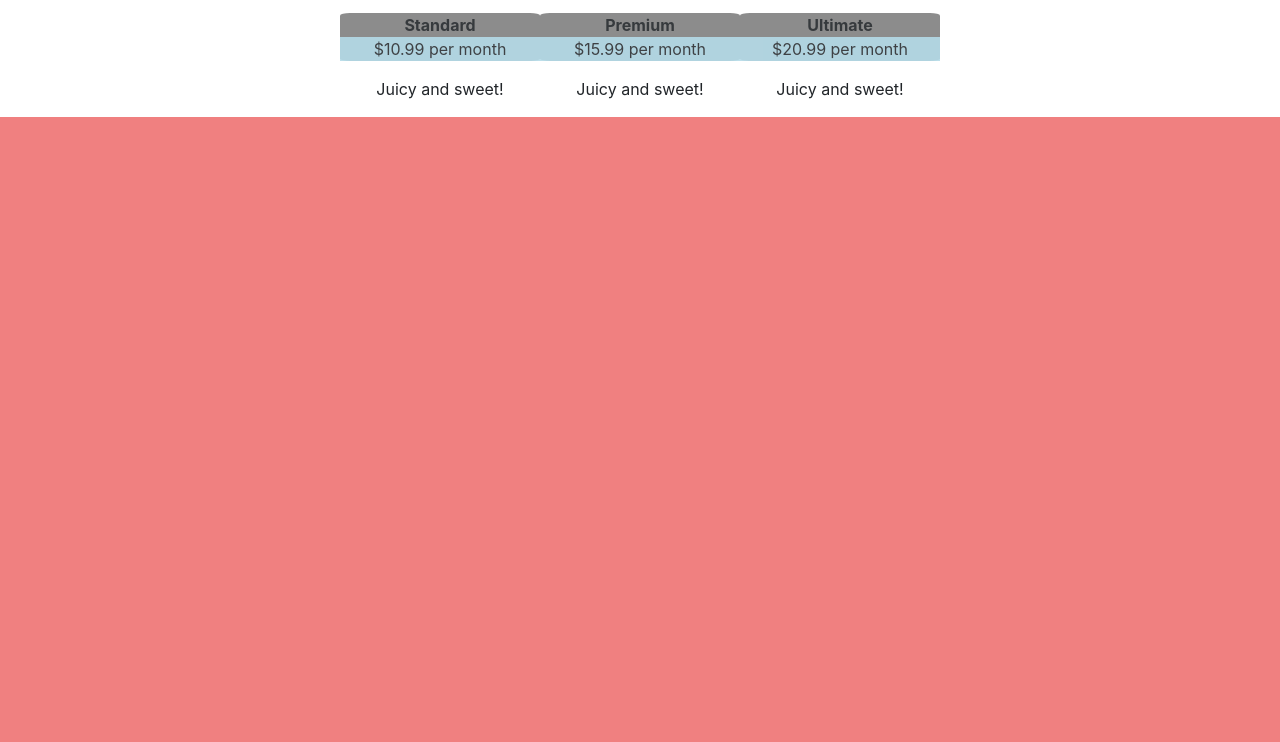
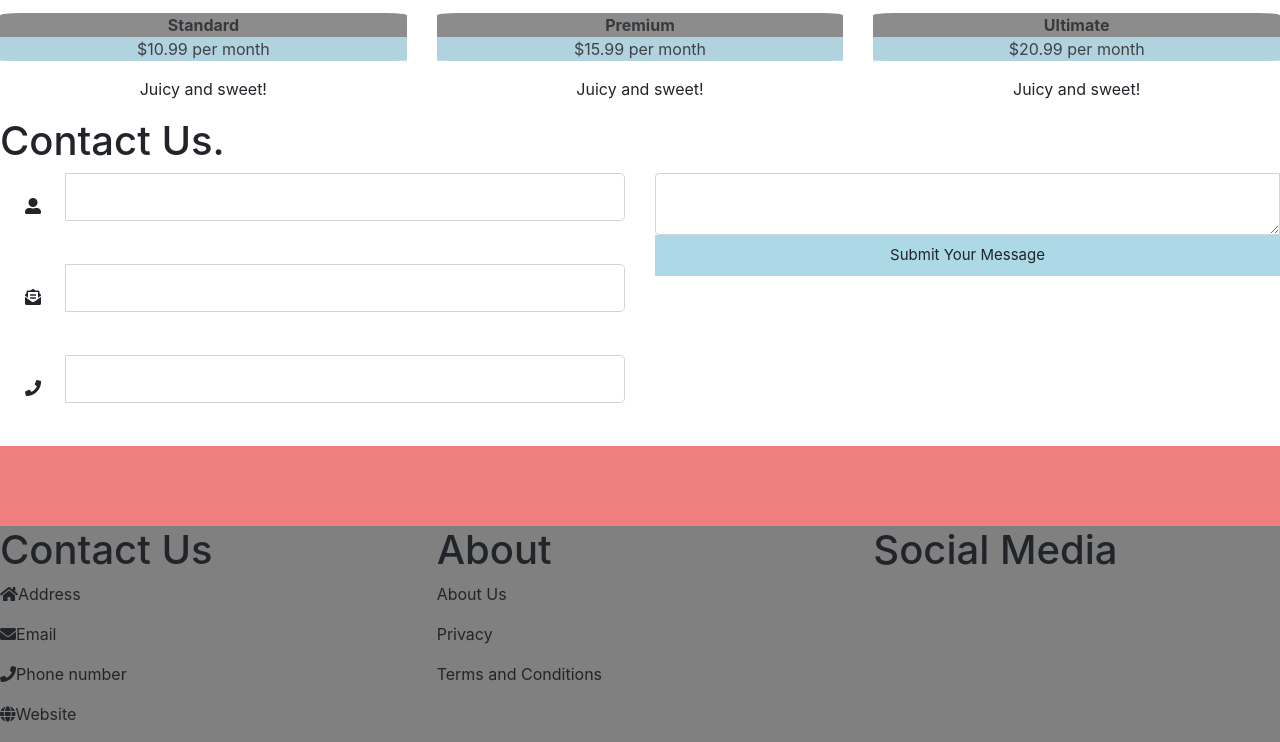
Before and after one commit to ephilip2271/swimming-in-space, a plain HTML site: page index.html in a window 1280 px wide. Shown: the part 735-1477 px from the top of the page. Before the commit the page ends 852 px from the top, so only its background shows below. Drawn offline with nearby package versions, Linux system fonts and the light colour scheme.

Commit message:
added a bunch

```diff
--- a/index.html
+++ b/index.html
@@ -46,12 +46,12 @@
         <h1>Services</h1>
         <p>These are the things we provide.</p>
         <div class="row">
-            <div class="col-mid-6">
+            <div class="col-md-6">
                 <i class="fas fa-desktop"></i>
                 <span><strong>Great Taste</strong></span>
                 <p>Juicy and sweet!</p>
             </div>
-            <div class="col-mid-6">
+            <div class="col-md-6">
                 <i class="fas fa-skull"></i>
                 <span><strong>The color is great.</strong></span>
                 <p>We all love this color.</p>
@@ -59,12 +59,12 @@
             </div>
         </div>
         <div class="row">
-                <div class="col-mid-6">
+            <div class="col-md-6">
                 <i class="fas fa-desktop"></i>
                 <span><strong>Great Taste</strong></span>
                 <p>Juicy and sweet!</p>
             </div>
-                <div class="col-mid-6">
+            <div class="col-md-6">
                 <i class="fas fa-skull"></i>
                 <span><strong>The color is great.</strong></span>
                 <p>We all love this color.</p>
@@ -76,7 +76,7 @@
         <h1>Pricing</h1>
         <p>Pricing for our services.</p>
         <div class="row">
-            <div class="col-mid-4">
+            <div class="col-md-4">
                 <div class="standard">
                     <span><strong>Standard</strong></span>
                     <div class="firstprice">
@@ -86,7 +86,7 @@
                 <p>Juicy and sweet!</p>
 
             </div>
-            <div class="col-mid-4">
+            <div class="col-md-4">
                 <div class="standard">
                     <span><strong>Premium</strong></span>
                     <div class="firstprice">
@@ -96,7 +96,7 @@
                 <p>Juicy and sweet!</p>
 
             </div>
-            <div class="col-mid-4">
+            <div class="col-md-4">
                 <div class="standard">
                     <span><strong>Ultimate</strong></span>
                     <div class="firstprice">
@@ -107,6 +107,60 @@
             </div>
         </div>
         </section>
+        <section class="contactus">
+            <h1>Contact Us.</h1>
+            <div class="row">
+                <div class="col-md-6">
+                    <div class="input-group input-group-lg">
+                        <div class="input-group-prepend">
+                            <i class="fas fa-user-alt"></i>
+                        </div>
+                        <input type="text" class="form-control" aria-label="Sizing example input" aria-describedby="inputGroup-sizing-lg">
+                    </div>
+                    <div class="input-group input-group-lg">
+                        <div class="input-group-prepend">
+                            <i class="fas fa-envelope-open-text"></i>
+                        </div>
+                        <input type="text" class="form-control" aria-label="Sizing example input" aria-describedby="inputGroup-sizing-lg">
+                    </div>
+                    <div class="input-group input-group-lg">
+                        <div class="input-group-prepend">
+                            <i class="fas fa-phone"></i>
+                        </div>
+                        <input type="text" class="form-control" aria-label="Sizing example input" aria-describedby="inputGroup-sizing-lg">
+                    </div>
+
+                </div>
+                <div class="col-md-6">
+                    <div class="input-group">
+                        <textarea class="form-control" aria-label="With textarea"></textarea>
+                        <button type="button" class="btn btn-lg">Submit Your Message</button>
+                    </div>
+                </div>
+            </div>
+            </section>
+            <footer class="footer-container">
+                <div class="row">
+                 <div class="col-md-4">
+                 <h1>Contact Us</h1>
+                 <p><i class="fas fa-home"></i>Address</p>
+                 <p><i class="fas fa-envelope"></i>Email</p>
+                 <p><i class="fas fa-phone"></i>Phone number</p>
+                 <p><i class="fas fa-globe"></i>Website</p>
+                 </div>
+                 <div class="col-md-4">
+                  <h1>About</h1>
+                  <p>About Us</p>
+                  <p>Privacy</p>
+                  <p>Terms and Conditions</p>
+                  </div>
+                 <div class="col-md-4">
+                 <h1>Social Media</h1>
+
+                 </div>
+
+                </div>
+            </footer>
 
 
     <script src="https://code.jquery.com/jquery-3.3.1.slim.min.js" integrity="sha384-q8i/X+965DzO0rT7abK41JStQIAqVgRVzpbzo5smXKp4YfRvH+8abtTE1Pi6jizo" crossorigin="anonymous"></script>
--- a/style.css
+++ b/style.css
@@ -80,3 +80,29 @@ header h1{
 .row {
     justify-content: center;
 }
+.contactus {
+    margin-bottom: 80px;
+    background-color: white;
+
+}
+.contactus .input-group {
+   margin-bottom: 25px;
+
+}
+.contactus i {
+    padding: 25px;
+}
+.contactus .btn {
+    border-radius: 0;
+    width:100%;
+    font-size: 15px;
+    background-color:lightblue;
+}
+.contactus .button:hover {
+    background-color: green!important;
+}
+.footer-container {
+    background-color: grey;
+    justify-content: center;
+
+}
```
Lines whose indentation alone changed are shown as unchanged.
